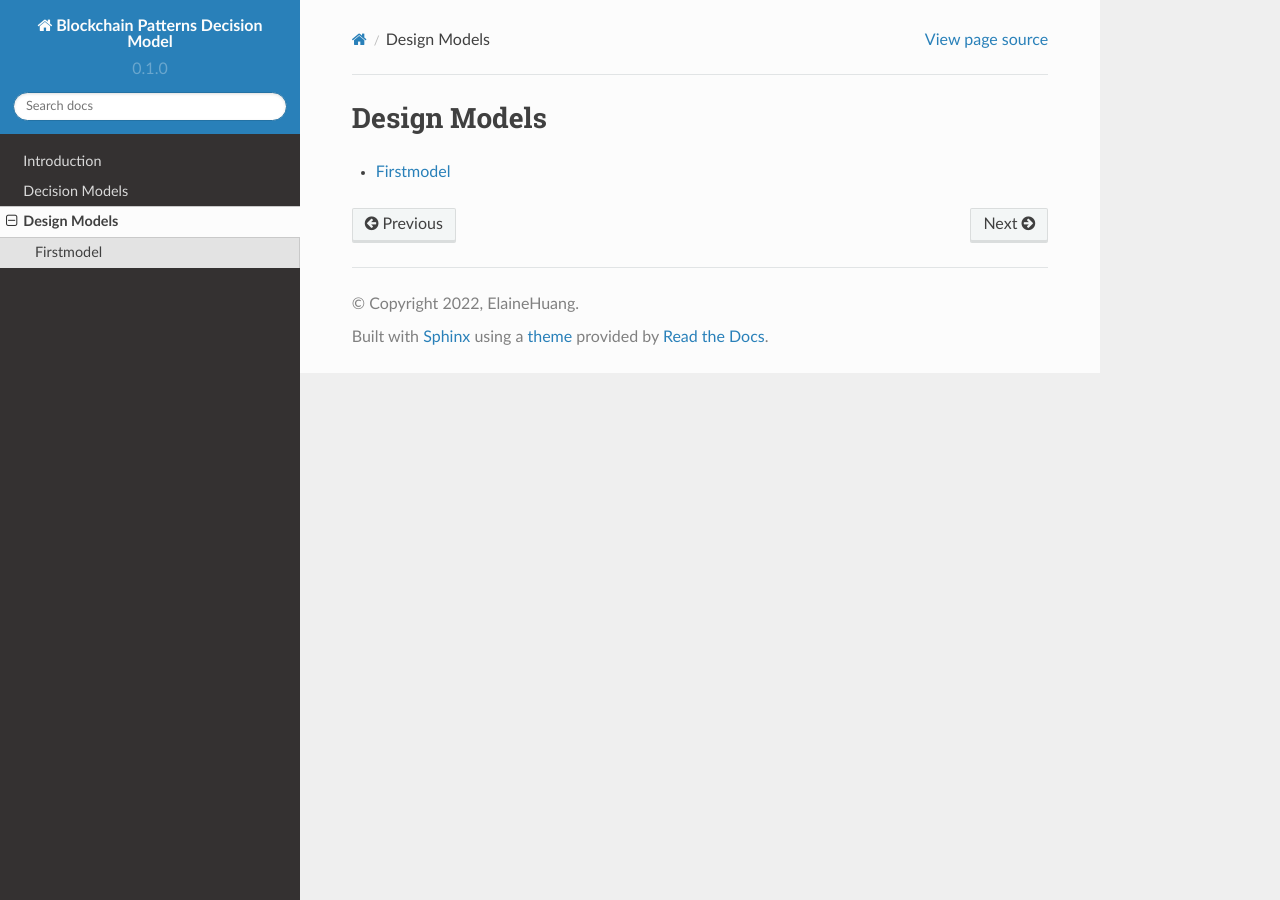
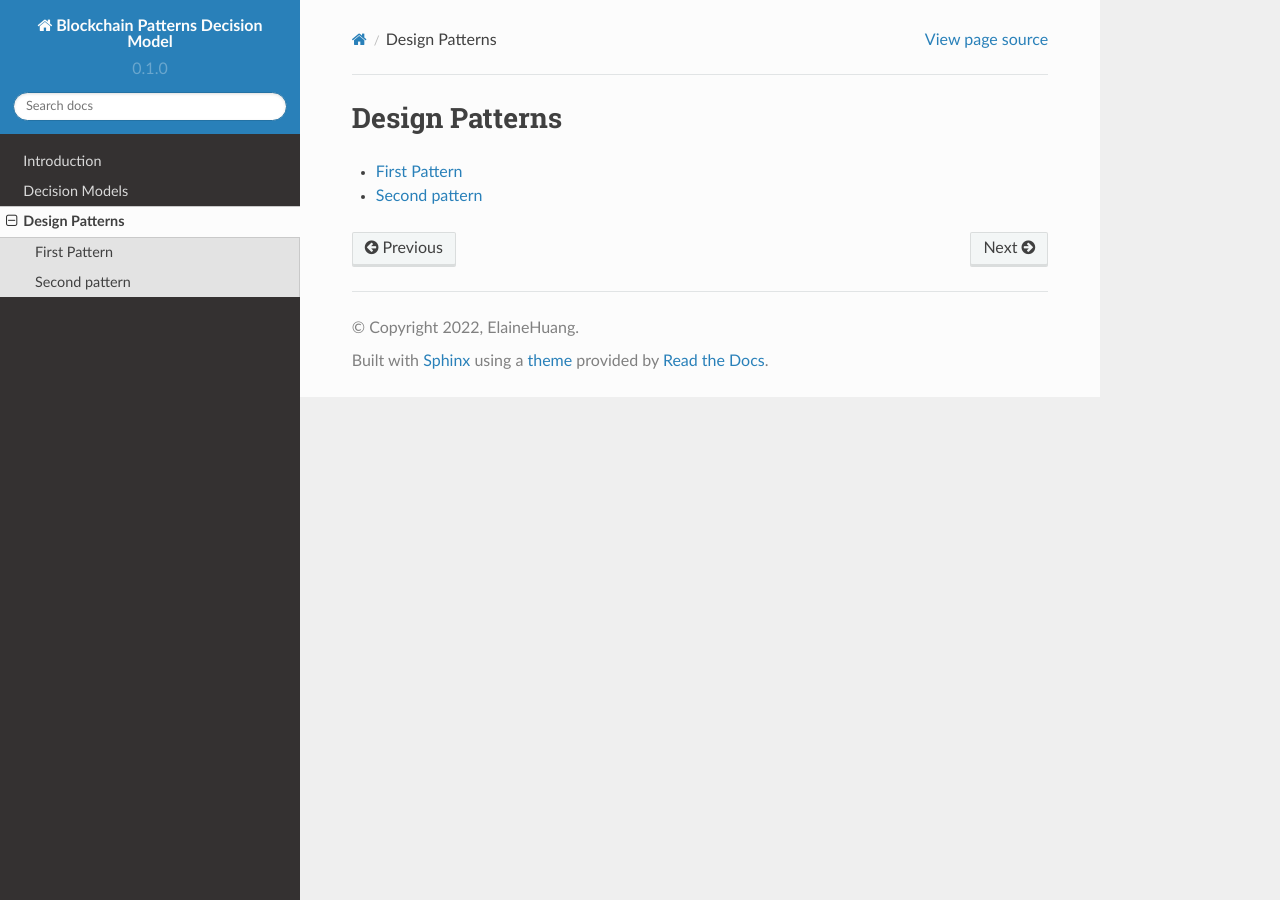
Before and after one commit to YiZero10/blc-pattern-decisionmodel, a Sphinx documentation site: the page built from docs/source/design-patterns.rst, in a window 1280 px wide. Built offline with Sphinx 7.4.7 and the Read the Docs theme 2.0.0, drawn with Linux system fonts in a browser that asks for light colours.

Commit message:
Update translations

```diff
--- a/docs/source/conf.py
+++ b/docs/source/conf.py
@@ -17,8 +17,14 @@
     'sphinx.ext.autodoc',
     'sphinx.ext.autosummary',
     'sphinx.ext.intersphinx',
-    'recommonmark'
+    'recommonmark',
+    'sphinx_markdown_tables'
 ]
+
+language = 'en'
+locale_dirs = ['../locales/']   # path is example but recommended.
+gettext_compact = False  # optional.
+gettext_uuid = True  # optional.
 
 intersphinx_mapping = {
     'python': ('https://docs.python.org/3/', None),
@@ -30,7 +36,6 @@
 
 # recommonmark is a python utility that allows markdown to be used within
 # Sphinx projects.
-# Installed version as per directive in docs/requirement.txt
 from recommonmark.parser import CommonMarkParser
 
 source_parsers = {
--- a/docs/source/design-patterns.rst
+++ b/docs/source/design-patterns.rst
@@ -1,7 +1,8 @@
-Design Models
+Design Patterns
 ===================================
 
 .. toctree::
   :maxdepth: 1
 
   /design_patterns/firstmodel
+  /design_patterns/secondpattern
--- a/docs/source/design_patterns/firstmodel.rst
+++ b/docs/source/design_patterns/firstmodel.rst
@@ -1,2 +1,2 @@
-Firstmodel
+First Pattern
 ===================================
--- /dev/null
+++ b/docs/source/design_patterns/secondpattern.md
@@ -0,0 +1 @@
+# Second pattern
```
